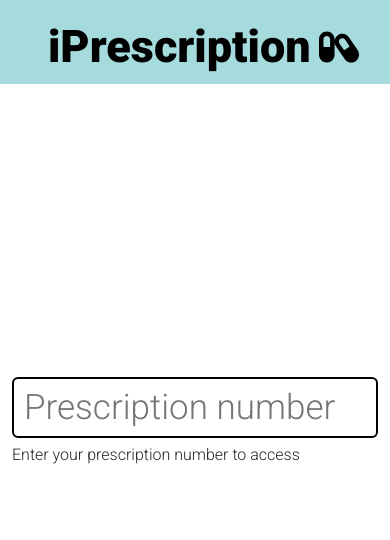
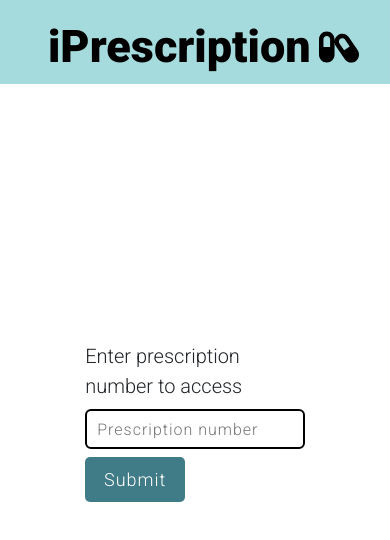
Before and after one commit to BartlomiejOstrycharz/prescription-system, an Angular app in the folder prescription-app/: page / in a window 390 px wide. Shown: the top 540 px of the page. Built offline with nearby package versions, Linux system fonts and the light colour scheme.

Commit message:
Created button to send request to backend.

```diff
--- a/prescription-app/src/app/app.component.html
+++ b/prescription-app/src/app/app.component.html
@@ -2,5 +2,5 @@
   <app-navigation-bar></app-navigation-bar>
 </div>
 <div class="input-container">
-  <app-input-field></app-input-field>
+  <app-input-button></app-input-button>
 </div>
--- a/prescription-app/src/app/app.component.ts
+++ b/prescription-app/src/app/app.component.ts
@@ -2,12 +2,12 @@ import { Component } from '@angular/core';
 import { CommonModule } from '@angular/common';
 import { RouterOutlet } from '@angular/router';
 import { NavigationBarComponent } from './navigation-bar/navigation-bar.component';
-import { InputFieldComponent } from './input-field/input-field.component';
+import { InputButtonComponent } from './input-button/input-button.component';
 
 @Component({
   selector: 'app-root',
   standalone: true,
-  imports: [CommonModule, RouterOutlet, NavigationBarComponent, InputFieldComponent],
+  imports: [CommonModule, RouterOutlet, NavigationBarComponent, InputButtonComponent],
   templateUrl: './app.component.html',
   styleUrl: './app.component.css'
 })
--- a/prescription-app/src/app/app.config.ts
+++ b/prescription-app/src/app/app.config.ts
@@ -1,8 +1,12 @@
 import { ApplicationConfig } from '@angular/core';
 import { provideRouter } from '@angular/router';
-
+import { provideHttpClient } from '@angular/common/http';
 import { routes } from './app.routes';
 
+
 export const appConfig: ApplicationConfig = {
-  providers: [provideRouter(routes)]
+  providers: [
+    provideRouter(routes),
+    provideHttpClient()
+  ],
 };
--- a/prescription-app/src/app/app.routes.ts
+++ b/prescription-app/src/app/app.routes.ts
@@ -1,3 +1,14 @@
-import { Routes } from '@angular/router';
 
-export const routes: Routes = [];
+import { NgModule } from '@angular/core';
+import { RouterModule, Routes } from '@angular/router';
+import { InputButtonComponent } from './input-button/input-button.component';
+
+export const routes: Routes = [
+  { path: 'prescription', component: InputButtonComponent },
+];
+
+@NgModule({
+  imports: [RouterModule.forRoot(routes)],
+  exports: [RouterModule],
+})
+export class AppRoutingModule {}
--- /dev/null
+++ b/prescription-app/src/app/input-button/input-button.component.css
@@ -0,0 +1,75 @@
+.container {
+  height: 100%;
+  width: 100%;
+}
+
+#prescription-number {
+  width: 60%;
+  height: 10%;
+  font-size: 35px;
+  border-radius: 6px;
+  padding: 8px 0px 8px 10px;
+  letter-spacing: 4px;
+  font-weight: 300;
+  border: 2px black solid;
+}
+
+#prescription-number::placeholder {
+  letter-spacing: 1px;
+  font-size: 35px;
+}
+
+@media (max-width: 767px) {
+  #prescription-number::placeholder {
+    font-size: 16px; /* Adjust the font size for mobile devices as needed */
+  }
+}
+
+@media (max-width: 767px) {
+  #prescription-number {
+    width: 60%;
+    height: 40px;
+    font-size: 16px;
+    border-radius: 6px;
+    padding: 8px 0px 8px 10px;
+    letter-spacing: 1px;
+    font-weight: 300;
+    border: 2px black solid;
+  }
+}
+
+#prescription-label {
+  display: inline-block;
+  font-size: 20px;
+  margin-bottom: 8px;
+  font-weight: 300;
+  text-align: left;
+  width: 60%;
+}
+
+#button-container {
+  width: 60%;
+}
+
+#submit-button {
+  background-color: #407c87;
+  color: white;
+  margin-top: 8px;
+  letter-spacing: 1px;
+  border-radius: 5px;
+  border: 0px;
+  font-weight: 300;
+  font-size: 18px;
+  width: 100px;
+  height: 45px;
+  transition: 0.15s;
+  transition: 0.15s;
+}
+
+#submit-button:hover {
+  opacity: 0.85;
+}
+
+#submit-button:active {
+  opacity: 0.75;
+}
--- /dev/null
+++ b/prescription-app/src/app/input-button/input-button.component.html
@@ -0,0 +1,18 @@
+<div
+  class="container d-flex justify-content-center align-items-center flex-column"
+>
+  <label id="prescription-label" for="prescription"
+    >Enter prescription number to access</label
+  >
+  <input
+    id="prescription-number"
+    placeholder="Prescription number"
+    name="prescription"
+    [(ngModel)]="inputValue"
+  />
+  <div id="button-container">
+    <button id="submit-button" (click)="clearInput()">
+      Submit
+    </button>
+  </div>
+</div>
--- /dev/null
+++ b/prescription-app/src/app/input-button/input-button.component.ts
@@ -0,0 +1,25 @@
+import { ApiService } from './../service/api.service';
+import { Component } from '@angular/core';
+import { FormsModule } from '@angular/forms';
+import { Router } from '@angular/router';
+
+@Component({
+  selector: 'app-input-button',
+  standalone: true,
+  imports: [FormsModule],
+  templateUrl: './input-button.component.html',
+  styleUrl: './input-button.component.css',
+})
+export class InputButtonComponent {
+  inputValue: string = '';
+
+  constructor(private apiService: ApiService, private router: Router) {
+
+  }
+
+  public clearInput() {
+    this.inputValue ='';
+  }
+
+
+}
--- a/prescription-app/src/app/input-field/input-field.component.css
+++ /dev/null
@@ -1,22 +0,0 @@
-.container {
-  height: 100%;
-}
-
-#prescription-number {
-  width: 100%;
-  height: 10%;
-  font-size: 35px;
-  border-radius: 6px;
-  padding: 8px 0px 8px 10px;
-
-  font-weight: 300;
-  border: 2px black solid;
-}
-
-#prescription-label {
-  display: inline-block;
-  margin-top: 5px;
-  font-weight: 300;
-  text-align: left;
-  width: 100%;
-}
--- a/prescription-app/src/app/input-field/input-field.component.html
+++ /dev/null
@@ -1,12 +0,0 @@
-<div class="container d-flex justify-content-center align-items-center">
-  <div>
-    <input
-      id="prescription-number"
-      placeholder="Prescription number"
-      name="prescription"
-    />
-    <label id="prescription-label" for="prescription"
-      >Enter your prescription number to access</label
-    >
-  </div>
-</div>
--- /dev/null
+++ b/prescription-app/src/app/service/api.service.ts
@@ -0,0 +1,21 @@
+import { Injectable } from '@angular/core';
+import { Observable } from 'rxjs';
+import { HttpClient } from '@angular/common/http';
+
+@Injectable({
+  providedIn: 'root',
+})
+export class ApiService {
+  private apiURL = 'http://localhost:8080';
+
+  constructor(private httpClient: HttpClient) {}
+
+  public validatePrescriptionNumber(
+    prescriptionNumber: string
+  ): Observable<any> {
+    const url = `${this.apiURL}/validate`;
+    const data = { prescriptionNumber };
+
+    return this.httpClient.post(url, data);
+  }
+}
```
Also changed, not shown: prescription-app/src/app/input-field/input-field.component.ts (deleted, +0 -12 lines), 2 other files (tests, documents, lock files or other folders).
